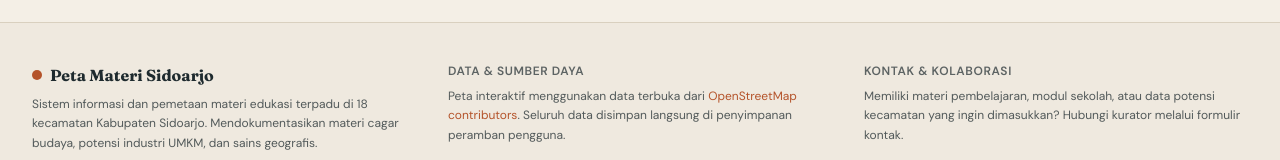
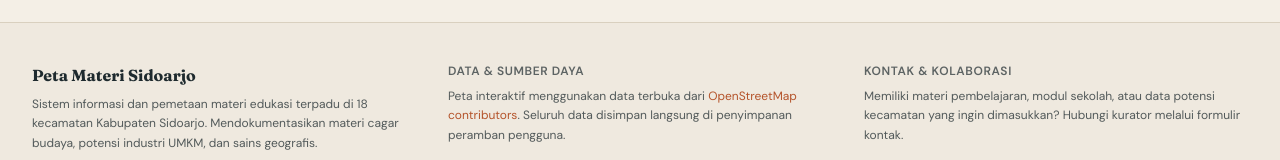
Before and after one commit to rickymorenoar/Maps-Sidoarjo, a React (Vite) app: page / in a window 1280 px wide. Shown: the part 3573-3733 px from the top of the page. Built offline with nearby package versions, Linux system fonts and the light colour scheme.

Commit message:
final chapter

```diff
--- a/src/components/layout/Footer.tsx
+++ b/src/components/layout/Footer.tsx
@@ -10,7 +10,6 @@ export const Footer: React.FC = () => {
 
           <div className="space-y-2">
             <div className="flex items-center gap-2">
-              <span className="w-2.5 h-2.5 rounded-full bg-clay"></span>
               <h3 className="font-serif font-bold text-base text-ink">
                 Peta Materi Sidoarjo
               </h3>
```
